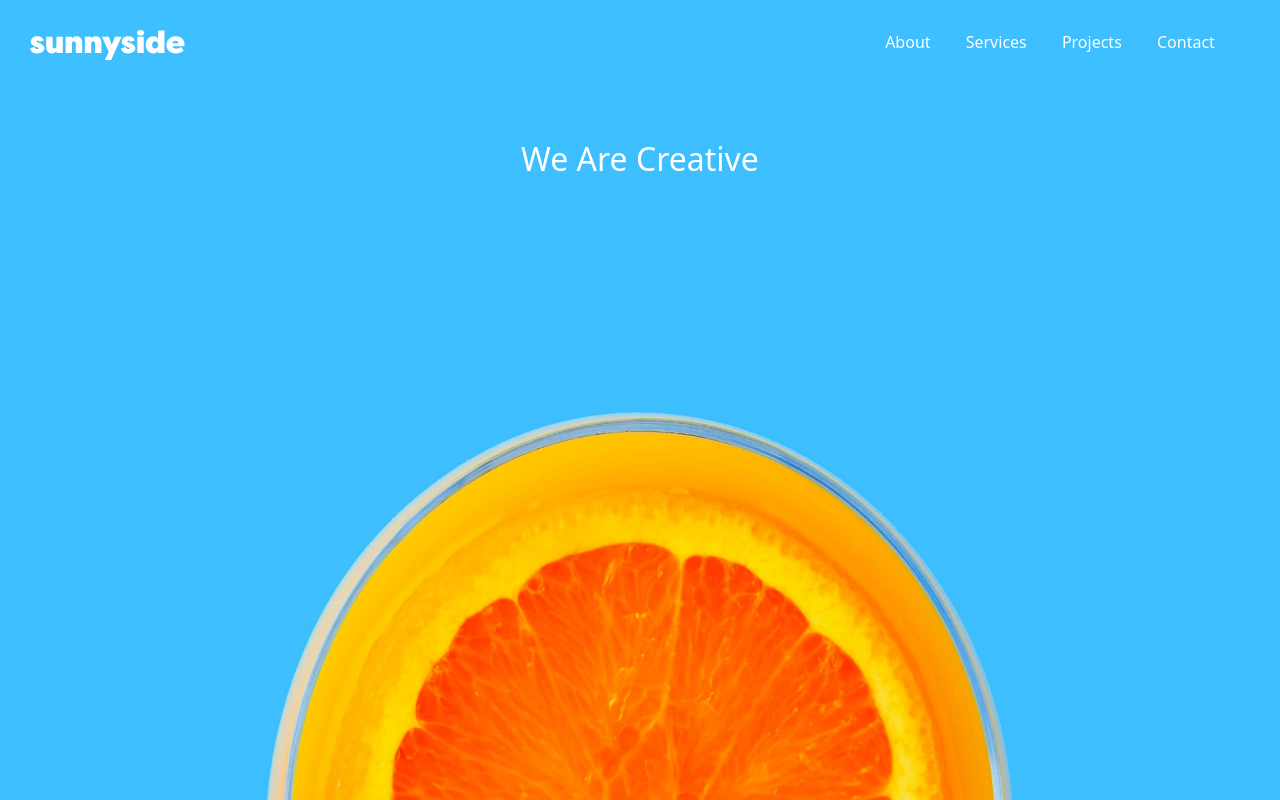
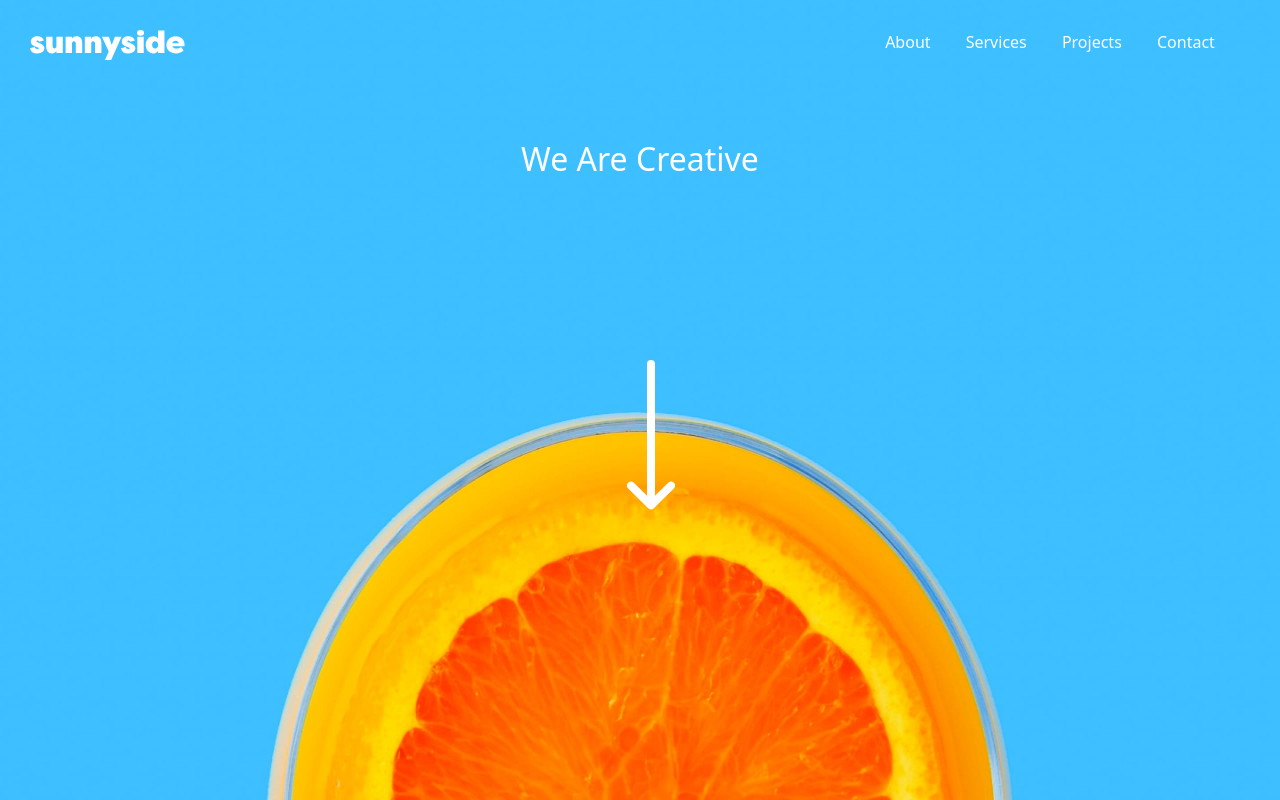
Before and after one commit to kiztopia1/sunnyside-agency-landing-page-main, a React (Create React App) app in the folder sunnyside-react-app/: page / in a window 1280 px wide. Built offline with nearby package versions, Linux system fonts and the light colour scheme.

Commit message:
style: arrow img with style

```diff
--- a/sunnyside-react-app/src/home/components/Hero.js
+++ b/sunnyside-react-app/src/home/components/Hero.js
@@ -7,6 +7,9 @@ function Hero() {
       <img className='hero-desktop-img' src="images/desktop/image-header.jpg" alt="" />
         <Nav/>
       <h2 className='header'>We Are Creative </h2>
+      <div className="arrow-cont">
+      <img src="images/icon-arrow-down.svg" alt="|" className="arrow" />
+      </div>
   </div>;
 }
 
--- a/sunnyside-react-app/src/home/components/hero.scss
+++ b/sunnyside-react-app/src/home/components/hero.scss
@@ -14,4 +14,14 @@
         height: 100%;
         z-index: -1;
     }
+    .arrow-cont{
+        text-align: center;
+        padding-top: 20px;
+    }
+    .arrow{
+        height: 150px;
+        position: absolute;
+        top:45vh;
+        left: 49vw;
+    }
 }
```
